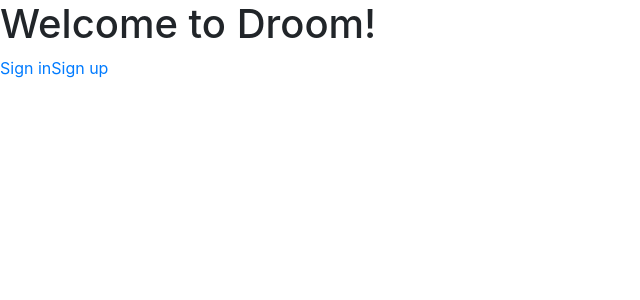
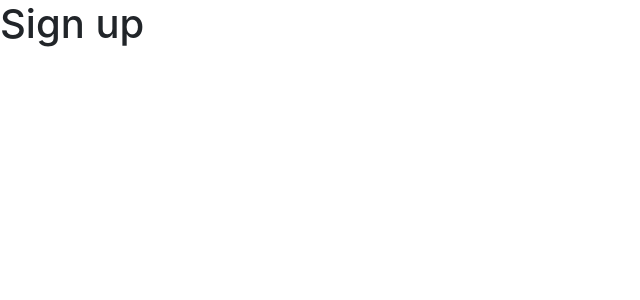
Before and after one commit to adastraz/Front-End, a React (Create React App) app in the folder droom/: page /signup in a window 1280 px wide. Shown: the top 300 px of the page, without its empty margins (0-640 px from the left). Built offline with nearby package versions, Linux system fonts and the light colour scheme.

Commit message:
created signup

```diff
--- a/droom/src/App.js
+++ b/droom/src/App.js
@@ -1,11 +1,13 @@
 import React from 'react';
 import Welcome from "./components/Welcome.js";
+import SignUp from "./components/SignUp.js";
 
 
 function App() {
   return (
     <div className="App">
-      <Welcome/>
+      {/* <Welcome/> */}
+      <SignUp/>
     </div>
   );
 }
--- a/droom/src/components/SignUp.js
+++ b/droom/src/components/SignUp.js
@@ -0,0 +1,7 @@
+import React from "react";
+
+function SignUp() {
+    return <h1>Sign up</h1>
+}
+
+export default SignUp
```
